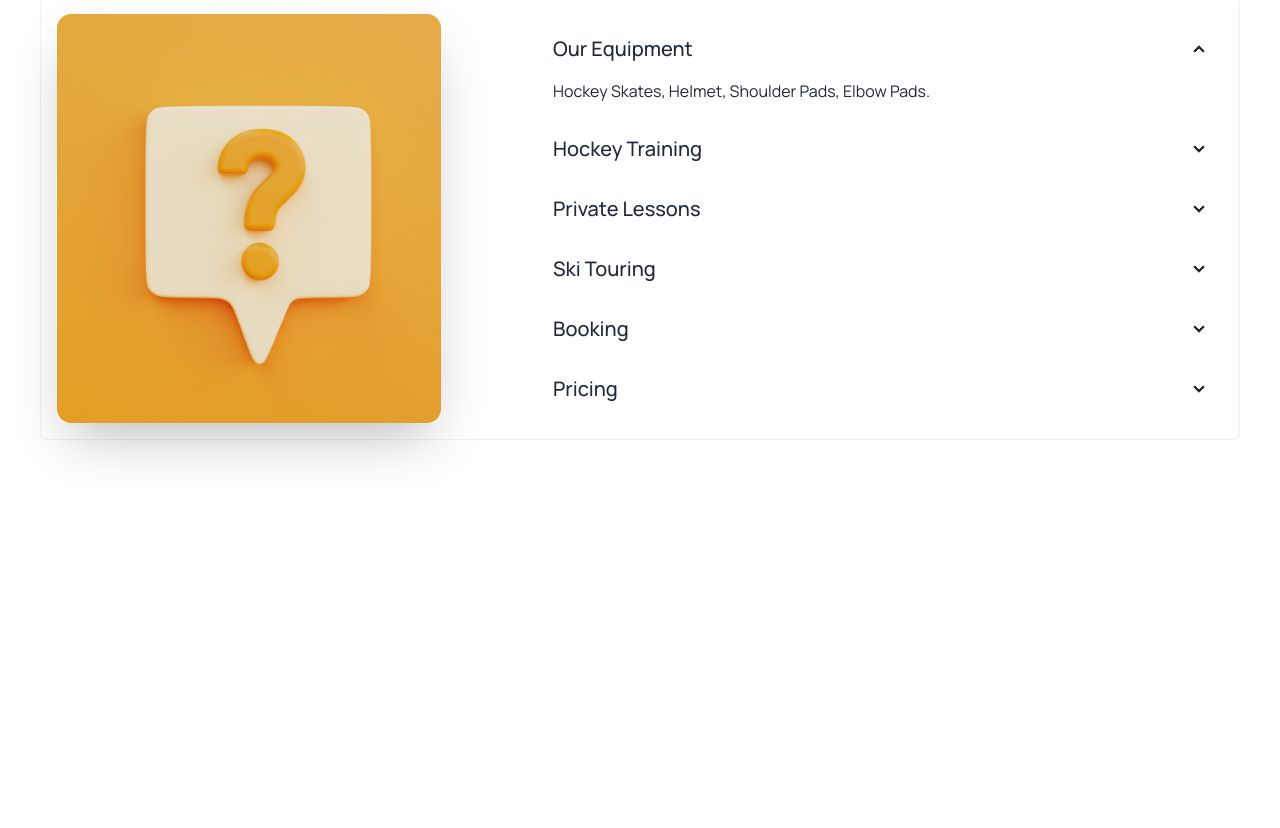
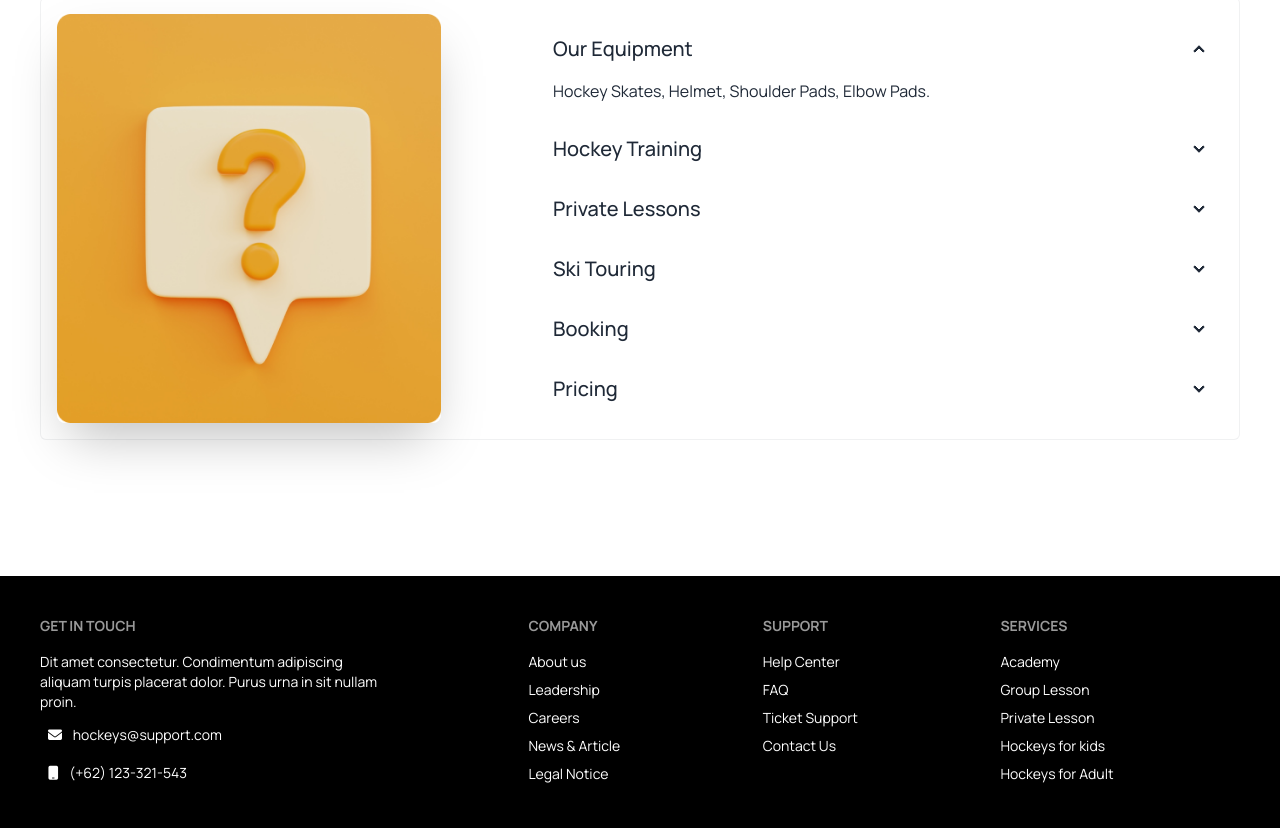
Before and after one commit to AbuBakkarSiddique007/hockey-sports-website, a plain HTML site: page index.html in a window 1280 px wide. Shown: the part 1033-1861 px from the top of the page. Before the commit the page ends 1609 px from the top, so only its background shows below. Drawn offline with nearby package versions, Linux system fonts and the light colour scheme.

Commit message:
added footer section

```diff
--- a/index.html
+++ b/index.html
@@ -16,7 +16,7 @@
     <link rel="preconnect" href="https://fonts.googleapis.com">
     <link rel="preconnect" href="https://fonts.gstatic.com" crossorigin>
     <link href="https://fonts.googleapis.com/css2?family=Manrope:wght@400;500;700;800&display=swap" rel="stylesheet">
-
+    <script src="https://kit.fontawesome.com/4b3f7440df.js" crossorigin="anonymous"></script>
     <!-- custom classes -->
     <script>
         tailwind.config = {
@@ -129,6 +129,13 @@
         </div>
         <!-- slider section end -->
 
+
+    </header>
+    <main>
+        <!-- Product section start -->
+
+        <!-- Product section end -->
+
         <!-- Clients Question section start -->
         <section class="my-24">
             <div class="border-t border-dotted border-y-gray-300 mt-5 p-5">
@@ -205,14 +212,41 @@
             </div>
         </section>
         <!-- Clients Question section end -->
-
-
-    </header>
-    <main>
-
     </main>
-    <footer>
-
+    <footer class="container mx-auto">
+        <div class="footer p-10 bg-black text-base-content text-white">
+            <nav>
+                <header class="footer-title text-white">Get In Touch</header>
+                <p class="w-[346px]">Dit amet consectetur. Condimentum adipiscing aliquam turpis placerat dolor. Purus
+                    urna in sit nullam
+                    proin. </p>
+                <a class="link link-hover"><i class="fa-solid fa-envelope p-2"></i> hockeys@support.com</a>
+                <a class="link link-hover"><i class="fa-solid fa-mobile p-2"></i> (+62) 123-321-543</a>
+            </nav>
+            <nav>
+                <header class="footer-title">Company</header>
+                <a class="link link-hover">About us</a>
+                <a class="link link-hover">Leadership</a>
+                <a class="link link-hover">Careers </a>
+                <a class="link link-hover">News & Article</a>
+                <a class="link link-hover"> Legal Notice </a>
+            </nav>
+            <nav>
+                <header class="footer-title">Support</header>
+                <a class="link link-hover">Help Center </a>
+                <a class="link link-hover">FAQ </a>
+                <a class="link link-hover">Ticket Support</a>
+                <a class="link link-hover">Contact Us</a>
+            </nav>
+            <nav>
+                <header class="footer-title">Services</header>
+                <a class="link link-hover">Academy </a>
+                <a class="link link-hover">Group Lesson</a>
+                <a class="link link-hover">Private Lesson</a>
+                <a class="link link-hover">Hockeys for kids</a>
+                <a class="link link-hover"> Hockeys for Adult </a>
+            </nav>
+        </div>
     </footer>
 </body>
 
```
